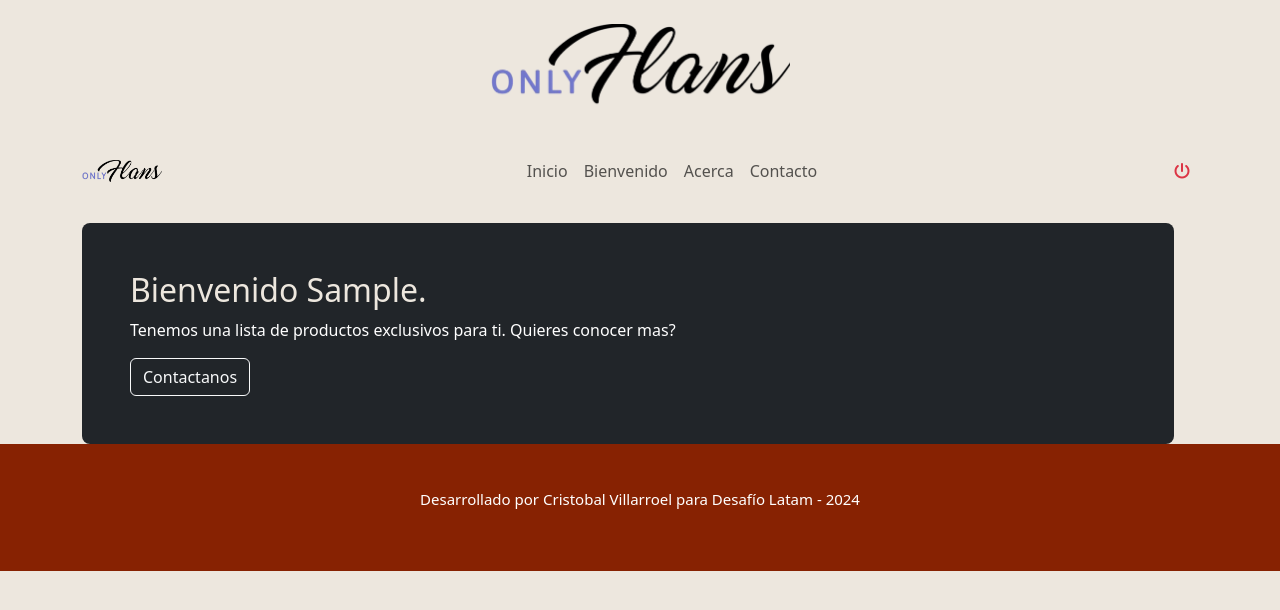
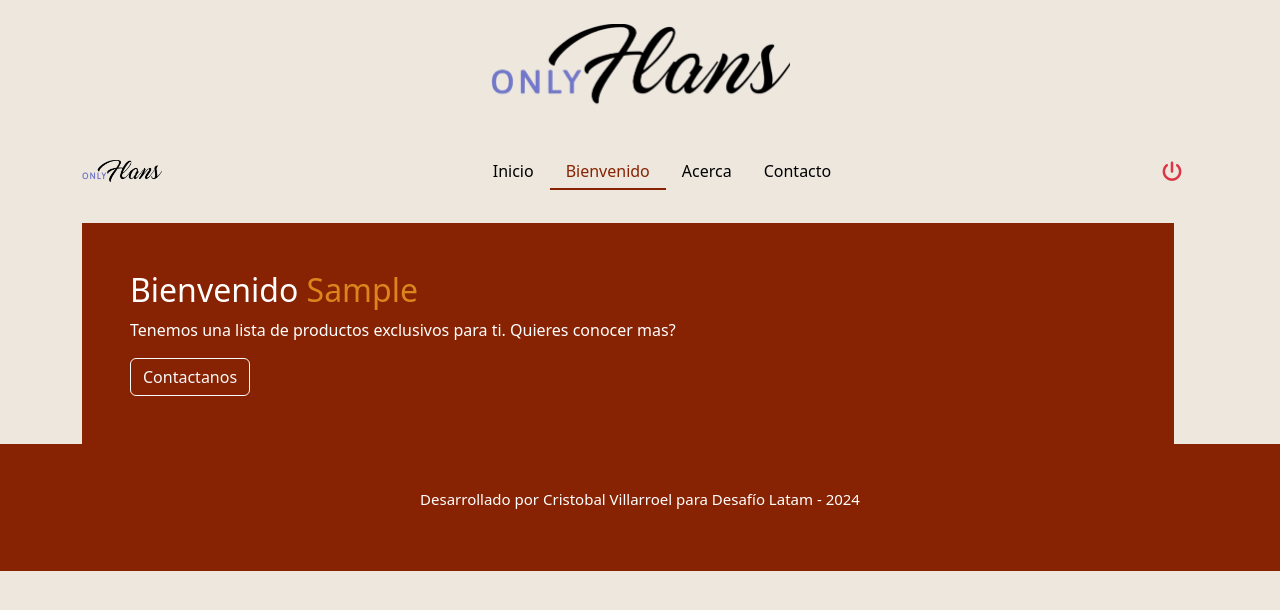
Before and after one commit to Crispovilla/onlyflans, a Django app: page /bienvenido in a window 1280 px wide. Shown: the top 610 px of the page. Run offline with Django 3.2, Linux system fonts and the light colour scheme; the visitor is signed in with stand-in values (Sample User, id 1); data that the repository does not hold is empty; some libraries are stand-ins or nearby versions.

Commit message:
add new functions and styling components

```diff
--- a/onlyflans/settings.py
+++ b/onlyflans/settings.py
@@ -131,4 +131,4 @@ STATICFILES_DIRS = [
 
 DEFAULT_AUTO_FIELD = 'django.db.models.BigAutoField'
 LOGIN_REDIRECT_URL = '/bienvenido'
-LOGOUT_REDIRECT_URL = '/'
+LOGOUT_REDIRECT_URL = '/logout'
--- a/onlyflans/urls.py
+++ b/onlyflans/urls.py
@@ -15,7 +15,7 @@ Including another URLconf
 """
 from django.contrib import admin
 from django.urls import path, include
-from web.views import indice, acerca, bienvenido, contacto, exito, registro, admin_panel
+from web.views import indice, acerca, bienvenido, contacto, exito, registro, logout,logout_done, admin_panel
 
 urlpatterns = [
     path('admin/', admin.site.urls),
@@ -26,5 +26,7 @@ urlpatterns = [
     path('administrar', admin_panel, name='admin'),
     path('exito', exito, name='exito'),
     path('register', registro, name='register' ),
+    path('logout/', logout, name='logout'),
+    path('logout_done/', logout_done, name='logout_done'),
     path('accounts/', include('django.contrib.auth.urls')),
 ]
--- a/web/forms.py
+++ b/web/forms.py
@@ -16,7 +16,7 @@ class ContactFormForm(forms.Form):
 class FlanOfferForm(forms.ModelForm):
     class Meta:
         model = Flan
-        fields = ['offer', 'actual_offer']
+        fields = ['actual_offer']
 
 class RegisterForm(UserCreationForm):
     email = forms.EmailField(required=True)
--- a/web/static/css/estilos.css
+++ b/web/static/css/estilos.css
@@ -22,9 +22,92 @@ h3 {
 }
 
 .custom-user {
-  color: var(--secondary) !important;
+  color: var(--accent) !important;
+}
+.custom-button {
+  background-color: var(--primary);
+  border-color: transparent !important;
+  position: relative;
+  overflow: hidden;
+  transition: all 0.3s ease-in-out;
+}
+
+.custom-button::after {
+  content: "";
+  position: absolute;
+  top: 0;
+  left: 0;
+  width: 100%;
+  height: 100%;
+  background: rgba(0, 0, 0, 0.1);
+  z-index: -1;
+  transition: all 0.3s ease-in-out;
+  transform: scale(0);
+  border-radius: inherit;
+}
+
+.custom-button:hover {
+  background-color: var(--accent);
+  border-radius: 0 !important;
+}
+
+.custom-button:hover::after {
+  transform: scale(1);
+}
+.bg-custom-primary {
+  background-color: var(--primary) !important;
+  border-radius: 0 !important;
+  border-color: transparent;
 }
 .carousel-img {
   max-height: 400px;
   object-fit: cover;
 }
+.navbar-nav .nav-item .nav-link {
+  position: relative;
+  display: inline-block;
+  padding: 0.5rem 1rem;
+  color: #000;
+  text-decoration: none;
+  transition: color 0.3s ease-in-out;
+}
+
+.navbar-nav .nav-item .nav-link::after {
+  content: "";
+  position: absolute;
+  width: 0%;
+  height: 2px;
+  display: block;
+  margin-top: 5px;
+  right: 0;
+  background: var(--khaki);
+  transition: width 0.3s ease-in-out;
+  -webkit-transition: width 0.3s ease-in-out;
+}
+
+.navbar-nav .nav-item .nav-link:hover::after {
+  width: 100%;
+  left: 0;
+  background: var(--khaki);
+}
+
+.navbar-nav .nav-item .nav-link:hover {
+  color: var(--primary);
+}
+
+.navbar-nav .nav-item.active .nav-link {
+  color: var(--primary);
+}
+
+.navbar-nav .nav-item.active .nav-link::after {
+  width: 100%;
+  left: 0;
+  background: var(--primary);
+}
+.custom-slot-offer {
+  width: 60px !important;
+  height: auto;
+  background-color: var(--accent) !important;
+  color: var(--secondary);
+  font-size: large;
+}
--- a/web/templates/contacto.html
+++ b/web/templates/contacto.html
@@ -46,7 +46,7 @@
                     </div>
                 </div>
                 <div class="text-left">
-                    <input class="btn btn-success mb-3" type="submit" value="Enviar">
+                    <input class="btn btn-success custom-button mb-3" type="submit" value="Enviar">
                 </div>
             </form>
         </div>
--- a/web/templates/navbar.html
+++ b/web/templates/navbar.html
@@ -1,7 +1,6 @@
 {% load static %}
 <div class="container my-4">
     <nav class="navbar navbar-expand-lg navbar-light bg-transparent">
-
         <a class="navbar-brand" href="/">
             <img src="{% static 'onlyflans.png' %}" alt="logo" class="img-fluid" width="80">
         </a>
@@ -12,46 +11,43 @@
         </button>
         <div class="collapse navbar-collapse" id="navbarNav">
             <ul class="navbar-nav ms-auto">
-                <li class="nav-item active">
-                    <a class="nav-link" href="{% url 'indice' %}">Inicio<span class="sr-only">(current)</span></a>
+                <li class="nav-item {% if request.path == '/' %}active{% endif %}">
+                    <a class="nav-link" href="{% url 'indice' %}">Inicio</a>
                 </li>
                 {% if user.is_authenticated %}
-                <li class="nav-item">
+                <li class="nav-item {% if request.path == '/bienvenido' %}active{% endif %}">
                     <a class="nav-link" href="{% url 'bienvenido' %}">Bienvenido</a>
                 </li>
                 {% endif %}
-                <li class="nav-item">
+                <li class="nav-item {% if request.path == '/acerca' %}active{% endif %}">
                     <a class="nav-link" href="{% url 'acerca' %}">Acerca</a>
                 </li>
-                <li class="nav-item">
+                <li class="nav-item {% if request.path == '/contacto' %}active{% endif %}">
                     <a class="nav-link" href="{% url 'contacto' %}">Contacto</a>
                 </li>
             </ul>
             <ul class="navbar-nav ms-auto">
-
                 {% if user.is_authenticated and user.get_username == 'admin' %}
-                <li class="nav-item">
+                <li class="nav-item {% if request.path == '/administrar' %}active{% endif %}">
                     <a class="nav-link" href="{% url 'admin' %}">Administrar</a>
                 </li>
                 {% endif %}
-
                 {% if not user.is_authenticated %}
                 <li class="nav-item px-2">
                     <a class="nav-link text-success" title="Iniciar sesión" href="{% url 'login' %}">
-                        <i class="fa-solid fa-arrow-right-to-bracket"></i>
+                        <i class="fa-solid fa-arrow-right-to-bracket fa-lg"></i>
                     </a>
                 </li>
                 <li class="nav-item">
                     <a class="nav-link text-success" title="Registrar" href="{% url 'register' %}">
-                        <i class="fa-solid fa-user-plus"></i>
+                        <i class="fa-solid fa-user-plus fa-lg"></i>
                     </a>
                 </li>
                 {% endif %}
-
                 {% if user.is_authenticated %}
                 <li class="nav-item">
                     <a class="nav-link text-danger" title="Cerrar sesión" href="{% url 'logout' %}">
-                        <i class="fa-solid fa-power-off"></i>
+                        <i class="fa-solid fa-power-off fa-lg"></i>
                     </a>
                 </li>
                 {% endif %}
--- a/web/templates/registration/login.html
+++ b/web/templates/registration/login.html
@@ -17,7 +17,7 @@
                     <label for="password">contraseña:</label>
                     <input type="password" name="password" class="form-control">
                 </div>
-                <button class="btn btn-primary my-4" type="submit">Ingresar</button>
+                <button class="btn btn-primary custom-button my-4 custom-button" type="submit">Ingresar</button>
             </form>
         </div>
     </div>
--- a/web/templates/registration/register.html
+++ b/web/templates/registration/register.html
@@ -10,7 +10,6 @@
         <div class="col-10 col-md-8 col-lg-4">
             <form action="/register" method="post">
                 {% csrf_token %}
-                <!-- {{ form }} -->
                 {{ form.non_field_errors }}
 
                 <div class="mb-3 text-left">
@@ -62,7 +61,7 @@
                 </div>
 
                 <div class="text-left">
-                    <input class="btn btn-success mb-3" type="submit" value="Registrar">
+                    <input class="btn btn-success custom-button mb-3" type="submit" value="Registrar">
                 </div>
             </form>
         </div>
--- a/web/templates/wellcome.html
+++ b/web/templates/wellcome.html
@@ -7,8 +7,8 @@
     <div class="row">
         <div class="row">
             <div class="col">
-                <div class="h-100 p-5 text-white bg-dark rounded-3">
-                    <h2 class="custom-user">Bienvenido {{user.get_username|capfirst}}.</h2>
+                <div class="h-100 p-5 text-white  bg-custom-primary">
+                    <h2>Bienvenido <span class="custom-user">{{user.get_username|capfirst}}</span></h2>
                     <p>Tenemos una lista de productos exclusivos para ti. Quieres conocer mas?</p>
                     <a href="{% url 'contacto' %}" class="btn btn-outline-light">Contactanos</a>
                 </div>
@@ -16,10 +16,11 @@
         </div>
         {% for flan in flanes_privados %}
         <div class="col-12 col-md-6 col-lg-3">
-            <div class="card m-2" style="">
+            <div class="card m-2">
                 <img src="{{ flan.image_url }}" class="card-img-top" alt="...">
                 <div class="card-body">
                     <h5 class="card-title fw-bold">{{flan.name}}</h5>
+                    <hr>
                     <p class="card-text">{{flan.description}}</p>
                     <div class="row align-items-center">
                         <div class="col-auto">
@@ -29,8 +30,22 @@
                             <h5 class="bg-danger text-white rounded-pill p-2 text-center">-{{flan.actual_offer}}%</h5>
                         </div>
                     </div>
-
                     <h5 class="text-warning fw-bold">Ahora: ${{flan.discounted_price|intdot}}</h5>
+                    <hr>
+                    <div class="row align-items-center justify-content-center">
+                        <div class="col-auto">
+                            <i class="fa-solid fa-circle-minus m-0 p-0 text-primary"></i>
+                        </div>
+                        <div class="col-auto">
+                            <p>cantidad: </p>
+                        </div>
+                        <div class="col-auto">
+                            <i class="fa-solid fa-circle-plus m-0 p-0 text-primary"></i>
+                        </div>
+                        <div class="col-auto">
+                            <i class="fa-solid fa-cart-plus fa-2x text-primary"></i>
+                        </div>
+                    </div>
                 </div>
             </div>
         </div>
--- a/web/views.py
+++ b/web/views.py
@@ -3,14 +3,13 @@ from django.http import HttpResponse, HttpResponseRedirect
 from .forms import ContactFormForm, FlanOfferForm
 from .models import Flan, ContactForm
 from django.contrib.auth.decorators import login_required
-from django.contrib.auth import authenticate, login
+from django.contrib.auth import authenticate, login, logout as auth_logout
+from django.urls import reverse
 from .forms import RegisterForm
 # Create your views here.
 def indice(request):
     flanes = Flan.objects.all()
-
     flanes_publicos = Flan.objects.filter(is_private=False)
-
     return render(request, 'index.html', {'flanes_publicos': flanes_publicos} )
 
 def acerca(request):
@@ -21,8 +20,15 @@ def bienvenido(request):
     flanes_privados = Flan.objects.filter(is_private = True)
     for flan in flanes_privados:
         flan.discounted_price = int(flan.price - (flan.price * flan.actual_offer / 100))
+    return render(request, 'wellcome.html', {'flanes_privados': flanes_privados} )
 
-    return render(request, 'wellcome.html', {'flanes_privados': flanes_privados} )
+# Manejo del cierre se Sesion
+def logout(request):
+    auth_logout(request)
+    return redirect('/logout_done')
+
+def logout_done(request):
+    return render(request, 'registration/logout.html',{})
 
 def contacto(request):
     if request.method =='POST':
@@ -39,7 +45,6 @@ def exito(request):
 
 
 def registro(request):
-
     if request.method == 'POST':
         form = RegisterForm(request.POST)
         if form.is_valid():
@@ -58,13 +63,12 @@ def admin_panel(request):
     if request.method == 'POST':
         form = FlanOfferForm(request.POST)
         if form.is_valid():
-            # Suponiendo que quieres actualizar el primer Flan en la base de datos
-            flan = Flan.objects.first()  # Puedes ajustar esto para seleccionar el Flan adecuado
-            flan.offer = form.cleaned_data['offer']
-            flan.save()
-            return redirect('admin_panel')  # Redirige para evitar reenvíos de formularios
+            actual_offer = form.cleaned_data['actual_offer']
+            # Actualizar todos los objetos Flan con el nuevo descuento
+            Flan.objects.all().update(actual_offer=actual_offer)
+            return redirect('bienvenido')  # Redirige para evitar reenvíos de formularios
     else:
         form = FlanOfferForm()
 
     flan = Flan.objects.first()  # Obtiene el primer objeto Flan para mostrar la oferta actual
-    return render(request, 'admin.html', {'form': form, 'dscto': flan.offer})
+    return render(request, 'admin.html', {'form': form, 'dscto': flan.offer if flan else []})
```
Also changed, not shown: web/templates/admin.html (+17 -12 lines), web/templates/index.html (+20 -1 lines), web/templates/registration/logout.html (+6 -3 lines), web/templates/success.html (+4 -4 lines).
